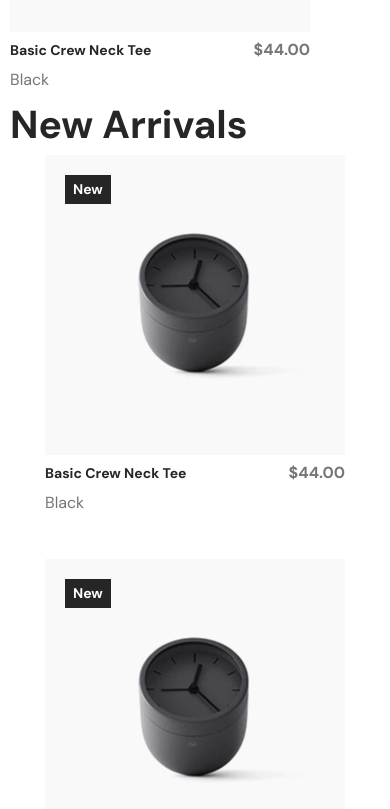
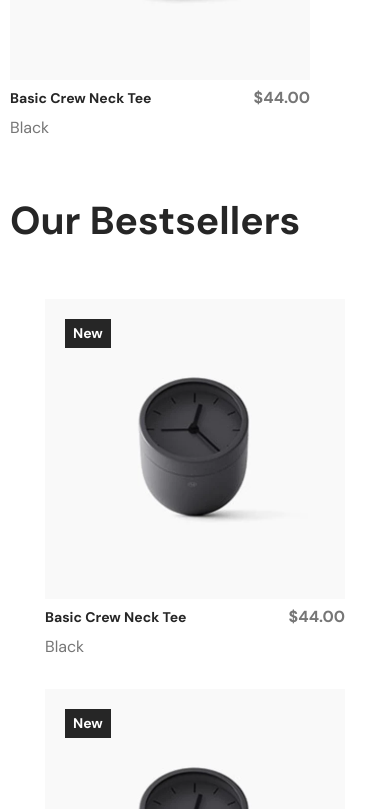
Before and after one commit to mnosumon/orebe, a React (Vite) app: page / in a window 390 px wide. Shown: the part 855-1664 px from the top of the page. Built offline with nearby package versions, Linux system fonts and the light colour scheme.

Commit message:
BigAds responsive done

```diff
--- a/src/compnents/home/BestSeller.jsx
+++ b/src/compnents/home/BestSeller.jsx
@@ -5,15 +5,15 @@ import HeadingH2 from '../utilities/HeadingH2'
 
 const BestSeller = () => {
   return (
-    <section>
+    <section className=' my-12 md:my-20 lg:my-28'>
         <Container>
-            <HeadingH2 content="New Arrivals" />
-            <div className="flex sm:gap-5 gap-10 flex-wrap justify-center">
-                <ProductCard />
-                <ProductCard/>
-                <ProductCard/>
-                <ProductCard/>
-                <ProductCard/>
+            <HeadingH2 content="Our Bestsellers" />
+            <div className="w-full flex flex-wrap gap-[26px] justify-center">
+              <ProductCard/>
+              <ProductCard/>
+              <ProductCard/>
+              <ProductCard/>
+              <ProductCard/>
             </div>
         </Container>
     </section>
--- /dev/null
+++ b/src/compnents/home/BigAds.jsx
@@ -0,0 +1,17 @@
+import React from 'react'
+import Container from '../utilities/Container'
+import Image from '../utilities/Image'
+import BigAd from '../../assets/svg/bigAds.svg'
+
+const BigAds = () => {
+  return (
+    <section>
+        <Container>
+            <div className="w-full max-h-[370px]"></div>
+            <Image sourc={BigAd} />
+        </Container>
+    </section>
+  )
+}
+
+export default BigAds
--- a/src/compnents/home/ProductCard.jsx
+++ b/src/compnents/home/ProductCard.jsx
@@ -9,7 +9,7 @@ import { Link } from 'react-router-dom';
 
 const ProductCard = () => {
   return (
-    <div className="max-w-[300px] md:max-w-[354px] lg:max-w-[315px] xl:max-w-[370px]">
+    <div className="max-w-[300px] xl:max-w-[370px]">
       <Link to="#" className="max-h-[370px] relative group overflow-y-hidden bg-red-800 block">
           <div className='relative'>
               <Image sourc={SmartWatch} alt="Smart Watch" />
--- a/src/compnents/utilities/HeadingH2.jsx
+++ b/src/compnents/utilities/HeadingH2.jsx
@@ -2,7 +2,7 @@ import React from 'react'
 
 const HeadingH2 = ({content}) => {
   return (
-    <h2 className='font-dm text-[39px] text-primary font-bold leading-normal'>{content}</h2>
+    <h2 className='font-dm text-[39px] text-primary font-bold leading-normal mb-12'>{content}</h2>
   )
 }
 
--- a/src/pages/home/Home.jsx
+++ b/src/pages/home/Home.jsx
@@ -4,6 +4,7 @@ import Information from '../../compnents/home/Information'
 import Ads from '../../compnents/home/Ads'
 import NewArivals from '../../compnents/home/NewArivals'
 import BestSeller from '../../compnents/home/BestSeller'
+import BigAds from '../../compnents/home/BigAds'
 
 const Home = () => {
   return (
@@ -13,6 +14,7 @@ const Home = () => {
       <Ads/>
       <NewArivals/>
       <BestSeller/>
+      <BigAds/>
     </section>
   )
 }
```
Also changed, not shown: src/assets/svg/bigAds.svg (added).
